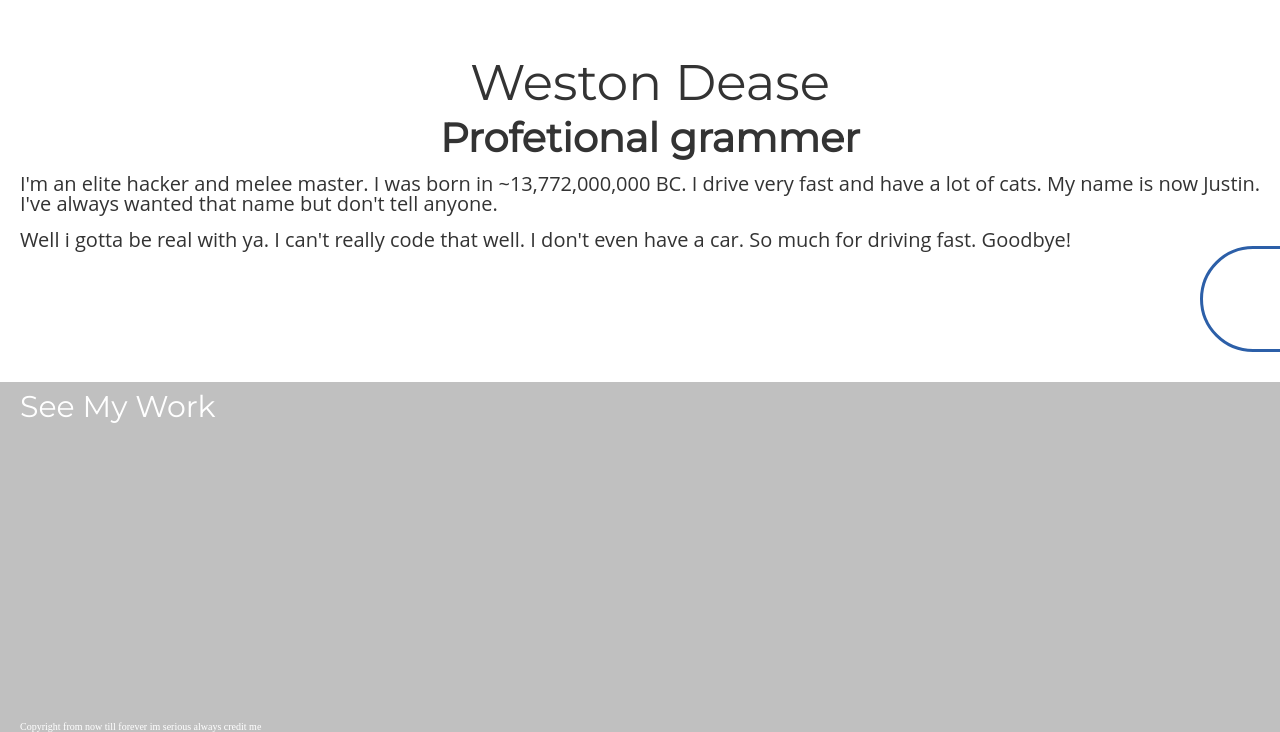
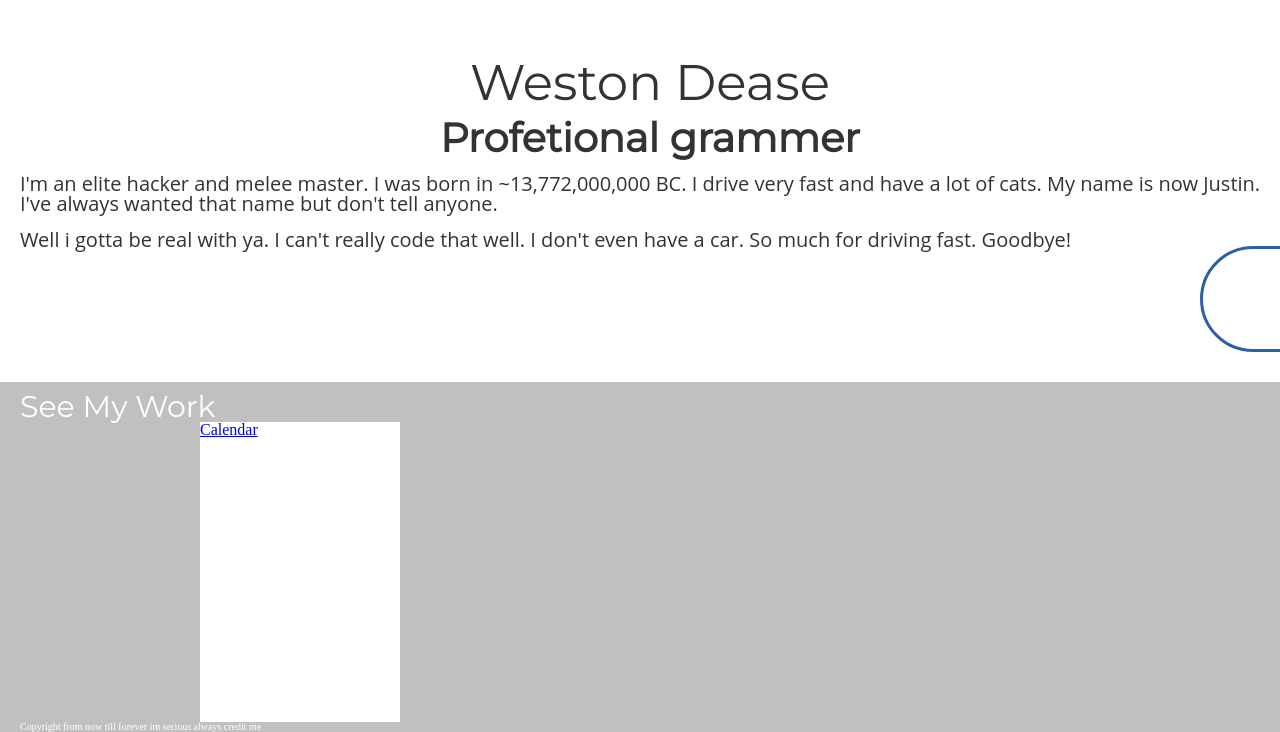
Before and after one commit to WestonDease/Homework-Unit-02, a plain HTML site: page index.html in a window 1280 px wide. Shown: the part 68-800 px from the top of the page. Drawn offline with Linux system fonts and the light colour scheme.

Commit message:
Add files via upload

```diff
--- a/index.html
+++ b/index.html
@@ -50,8 +50,8 @@
             <br>
 
 
-            <a  href="https://www.youtube.com/watch?v=Ss3gZ6yV79c" target="_blank">
-            <div class="portfolio gameWatch"></div>
+            <a  href="https://dashboard.heroku.com/apps/gtatlcalendarclone" target="_blank">
+            <div class="portfolio gameWatch">Calendar</div>
             </a>
             <a href="https://www.youtube.com/watch?v=fw7whjer5lA" target="_blank">
             <div class="portfolio falco"></div>
--- a/style.css
+++ b/style.css
@@ -116,7 +116,7 @@ footer {
 }
 
 .gameWatch {
-    background-image: url("assets/250px-Mr._Game_&_Watch_SSB4.png");
+    background-color: white;
     background-position: center;
 }
 
```
